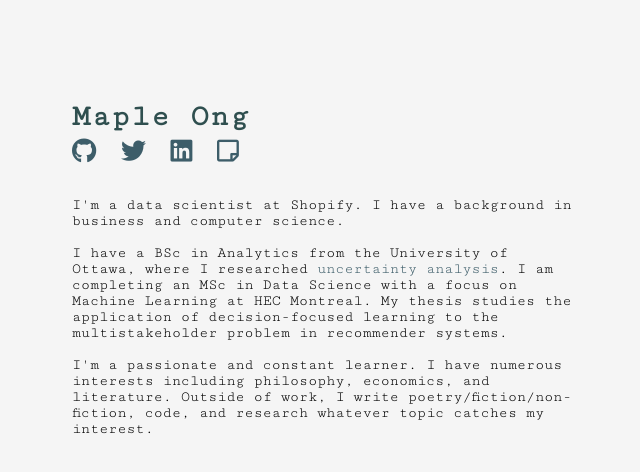
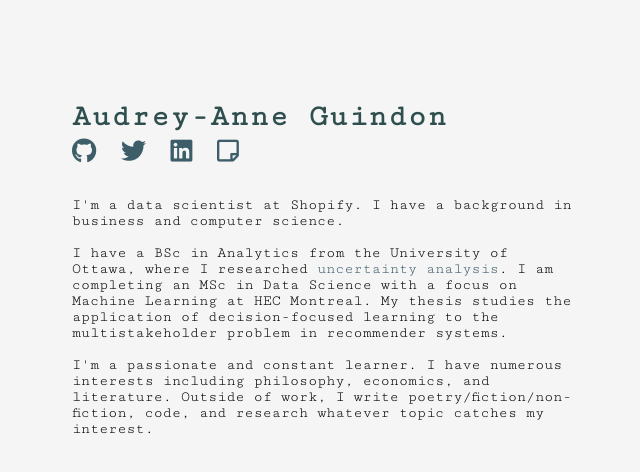
Before and after one commit to audreyanneguindon/audreyanneguindon.github.io, a plain HTML site: page index.html in a window 1280 px wide. Shown: the whole page, without its empty margins (318-958 px from the left). Drawn offline with Linux system fonts and the light colour scheme.

Commit message:
Update index.html

```diff
--- a/index.html
+++ b/index.html
@@ -19,7 +19,7 @@
   <meta name="viewport" content="width=device-width, initial-scale=1.0">
   <meta http-equiv="X-UA-Compatible" content="ie=edge">
   <meta name="description" content="Software Developer">
-  <meta name="author" content="Maple Ong">
+  <meta name="author" content="Audrey-Anne Guindon">
 
   <title>Audrey-Anne Guindon</title>
 
@@ -41,7 +41,7 @@
   <div class="page">
     <div class="hero-section" id="header">
       <div class="title">
-        <h1>Maple Ong</h1>
+        <h1>Audrey-Anne Guindon</h1>
       </div>
     </div>
     <div class="content-container">
```
